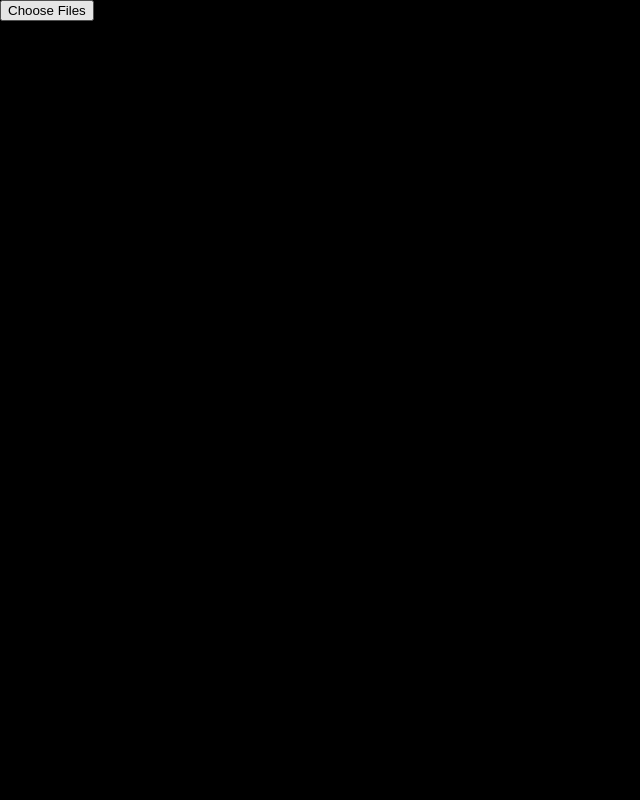
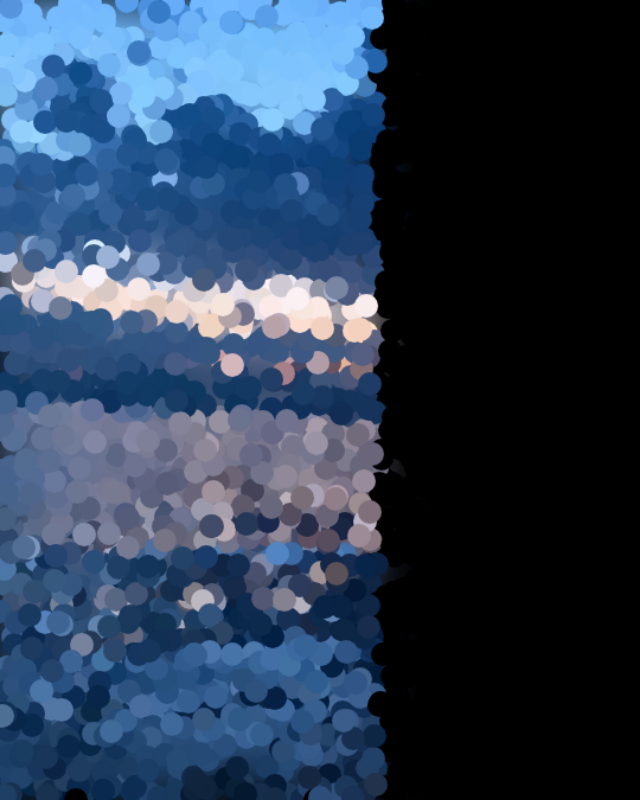
Before and after one commit to Iconejey/wallpaper, a plain HTML site: page index.html in a window 1280 px wide. Shown: the whole page, without its empty margins (0-640 px from the left). Drawn offline with Linux system fonts and the light colour scheme.

Commit message:
Multiple img transition no pick

```diff
--- a/index.html
+++ b/index.html
@@ -28,17 +28,7 @@
 				left: 50%;
 				transform: translateX(-50%);
 			}
-
-			input {
-				position: absolute;
-				top: 0;
-				left: 0;
-				width: 100%;
-				height: 100%;
-			}
 		</style>
 	</head>
-	<body>
-		<input type="file" id="file" accept="image/*" onchange="start(event)" multiple />
-	</body>
+	<body></body>
 </html>
--- a/main.js
+++ b/main.js
@@ -95,16 +95,18 @@ function resizeCanvas(canvas) {
 	canvas.height = canvas.width / ratio;
 }
 
+const dps = 20;
 let scale = 1;
-let mode = 1;
+let r = 10;
+let mode = -1;
 
-async function start(event) {
+async function start() {
 	// Get images from the file input event
 	const imgs = [];
 
-	for (const file of event.target.files) {
+	for (let i = 1; i <= 6; i++) {
 		const src = new Image();
-		src.src = URL.createObjectURL(file);
+		src.src = `base ${i}.png`;
 		src.crossOrigin = 'anonymous';
 
 		// Wait for the image to load
@@ -128,7 +130,13 @@ async function start(event) {
 	let image_turn = 0;
 	setInterval(() => {
 		image_turn = (image_turn + 1) % imgs.length;
+		r = 100;
 	}, 60000);
+
+	setInterval(() => {
+		r = Math.max(10, r * 0.9);
+		console.log(r);
+	}, 200);
 
 	// Remove the file input
 	event.target.remove();
@@ -148,9 +156,6 @@ async function start(event) {
 	};
 
 	bluredBase();
-
-	const r = 10;
-	const dps = 20;
 
 	// Loop functione
 	const loop = d => {
@@ -275,3 +280,5 @@ async function start(event) {
 		res_canvas.ontouchmove(e);
 	};
 }
+
+requestAnimationFrame(start);
```
Also changed, not shown: base 1.png (renamed from base.png), base 2.png (added), base 4.png (added), base 6.png (added), 2 other files.
